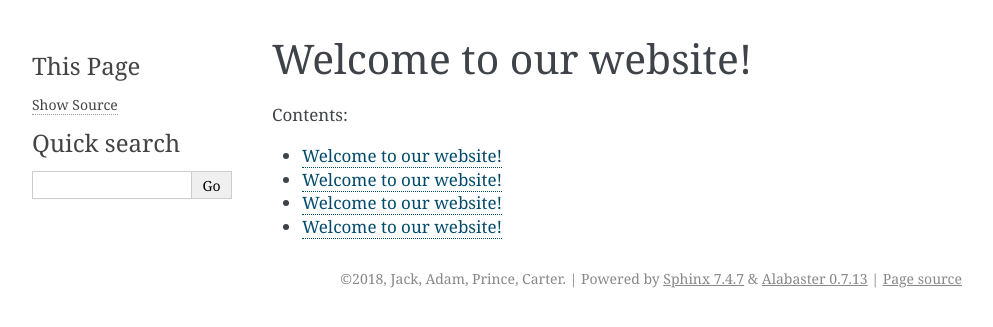
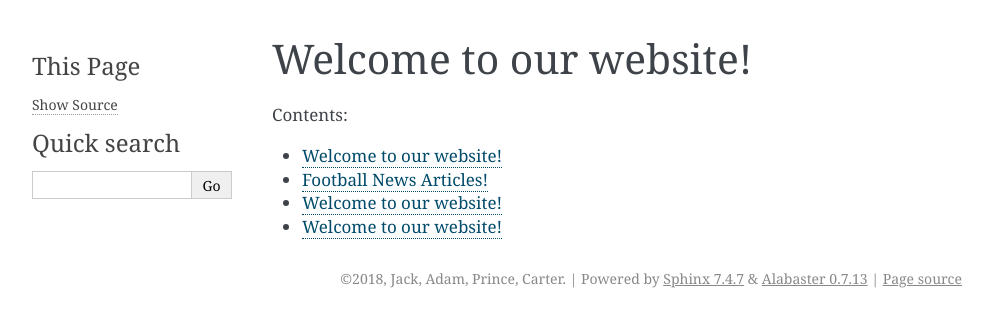
Before and after one commit to jarndt4/sports_final_project, a Sphinx documentation site: the page built from source/index.rst, in a window 1280 px wide. Shown: the top 327 px of the page, without its empty margins (148-1141 px from the left). Built offline with Sphinx 7.4.7, drawn with Linux system fonts in a browser that asks for light colours.

Commit message:
Changed title of football's index rst

```diff
--- a/source/football/index.rst
+++ b/source/football/index.rst
@@ -1,2 +1,2 @@
-Welcome to our website!
+Football News Articles!
 =======================
```
